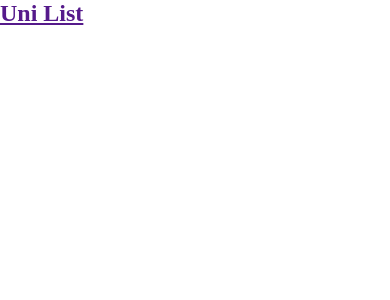
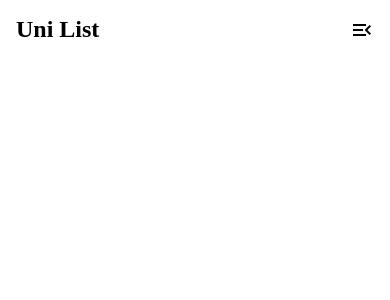
Before and after one commit to Alexander-Agu/Uni-List, a React (Vite) app: page / in a window 390 px wide. Shown: the top 300 px of the page. Built offline with nearby package versions, Linux system fonts and the light colour scheme.

Commit message:
Created the header, made it responsive and gave it basic styling

```diff
--- a/src/Components/Header/Header.jsx
+++ b/src/Components/Header/Header.jsx
@@ -1,22 +1,49 @@
 import React from 'react'
+import './header.css'
 
 function Header() {
   return (
-    <header>
+    <header className='header'>
         <a href="">
             <h2>Uni List</h2>
         </a>
 
         <nav className='navbar'>
+            <input type="checkbox" id='sidebar'/>
+            <label htmlFor="sidebar">
+                <span class="material-symbols-outlined">
+                    menu_open
+                </span>
+            </label>
 
             <ul className='navList'>
+                <label htmlFor="sidebar">
+                    <span class="material-symbols-outlined">
+                        close
+                    </span>
+                </label>
+
+
+                <li className='navItem'>
+                    <a href="#" className='navLink'>
+                        <span class="material-symbols-outlined">
+                            roofing
+                        </span>
+
+                        <p>Home</p>
+                    </a>
+                </li>
+
                 <li className='navItem'>
                     <a href="" className='navLink'>
+                        <span class="material-symbols-outlined">
+                            psychology_alt
+                        </span>
 
+                        <p>About</p>
                     </a>
                 </li>
             </ul>
-
         </nav>
     </header>
   )
--- a/src/Components/Header/header.css
+++ b/src/Components/Header/header.css
@@ -7,3 +7,98 @@
         box-sizing: border-box;
     }
 /*  */
+
+/* HEADER STYLES */
+    .header{
+        padding: 16px;
+
+        display: flex;
+        justify-content: space-between;
+        align-items: center;
+    }
+
+    .header a:first-child{
+        color: black;
+        text-decoration: none;
+    }
+/*  */
+
+/* NAVBAR STYLES */
+    .navbar{
+
+
+        display: flex;
+        justify-content: space-between;
+        align-items: center;
+    }
+
+    .navbar span,
+    .navbar input{
+        display: none;
+    }
+
+    .navList{
+        list-style: none;
+
+        display: flex;
+        justify-content: space-between;
+        align-items: center;
+        gap: 1rem;
+    }
+
+    .navLink{
+
+        display: flex;
+        justify-content: space-evenly;
+        align-items: center;
+        gap: 1rem;
+    }
+    /* RESPONSIVE MOBILE */
+    @media(max-width: 800px){
+        .navbar{
+
+
+            position: sticky;
+            top: 0;
+        }
+        .navList{
+            background-color: antiquewhite;
+
+            border-left: 2px solid black;
+
+            height: 100vh;
+            width: 250px;
+
+            position: fixed;
+            top: 0;
+            right: -250px;
+            z-index: 10;
+
+            flex-direction: column;
+            justify-content: initial;
+            align-items: flex-start;
+            gap: 0rem;
+
+            transition: 800ms ease-in-out;
+        }
+
+        .navList span:first-child{
+            padding: 16px;
+        }
+
+        .navbar span{
+            display: block;
+        }
+
+        .navLink{
+            font-size: 20px;
+
+            margin: 10px;
+        }
+
+        #sidebar:checked ~ .navList{
+            right: 0;
+            transition: 800ms ease-in-out;
+        }
+    }
+/*  */
```
